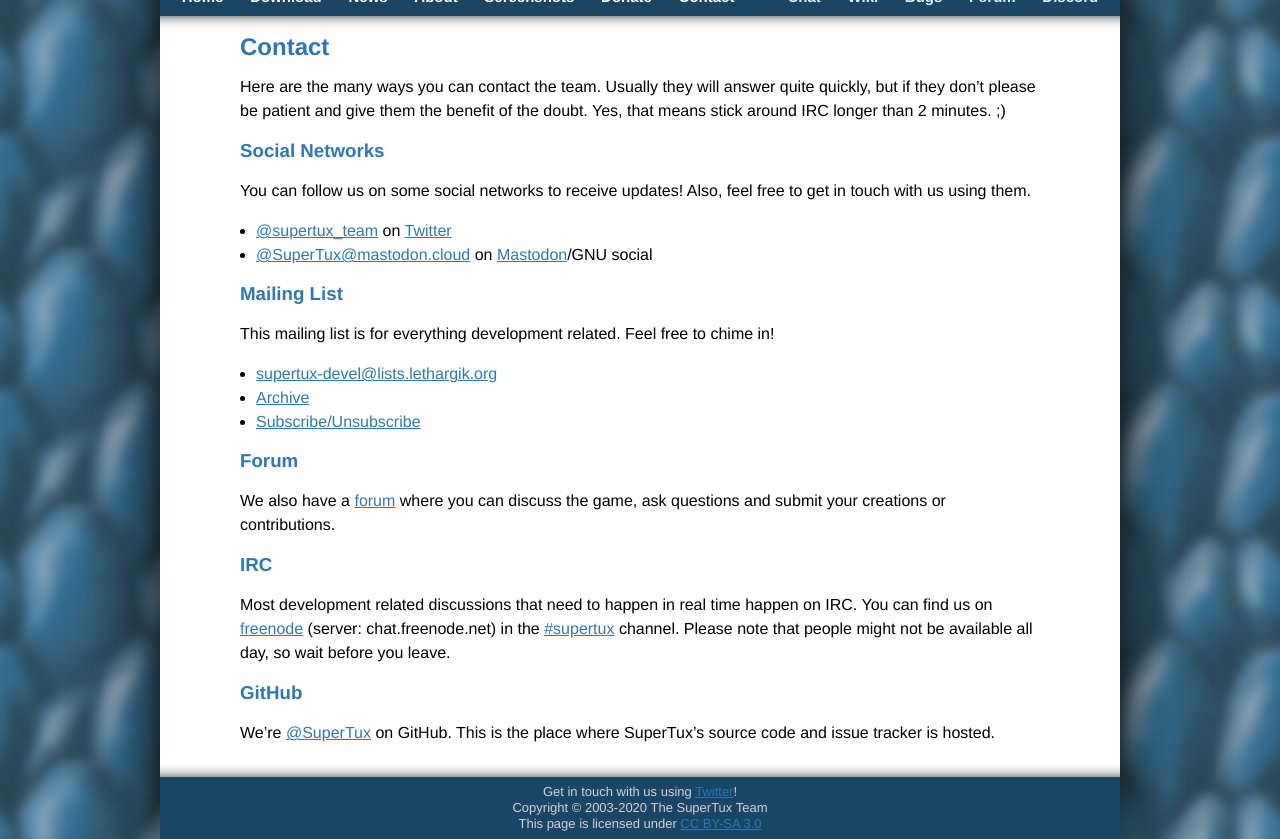
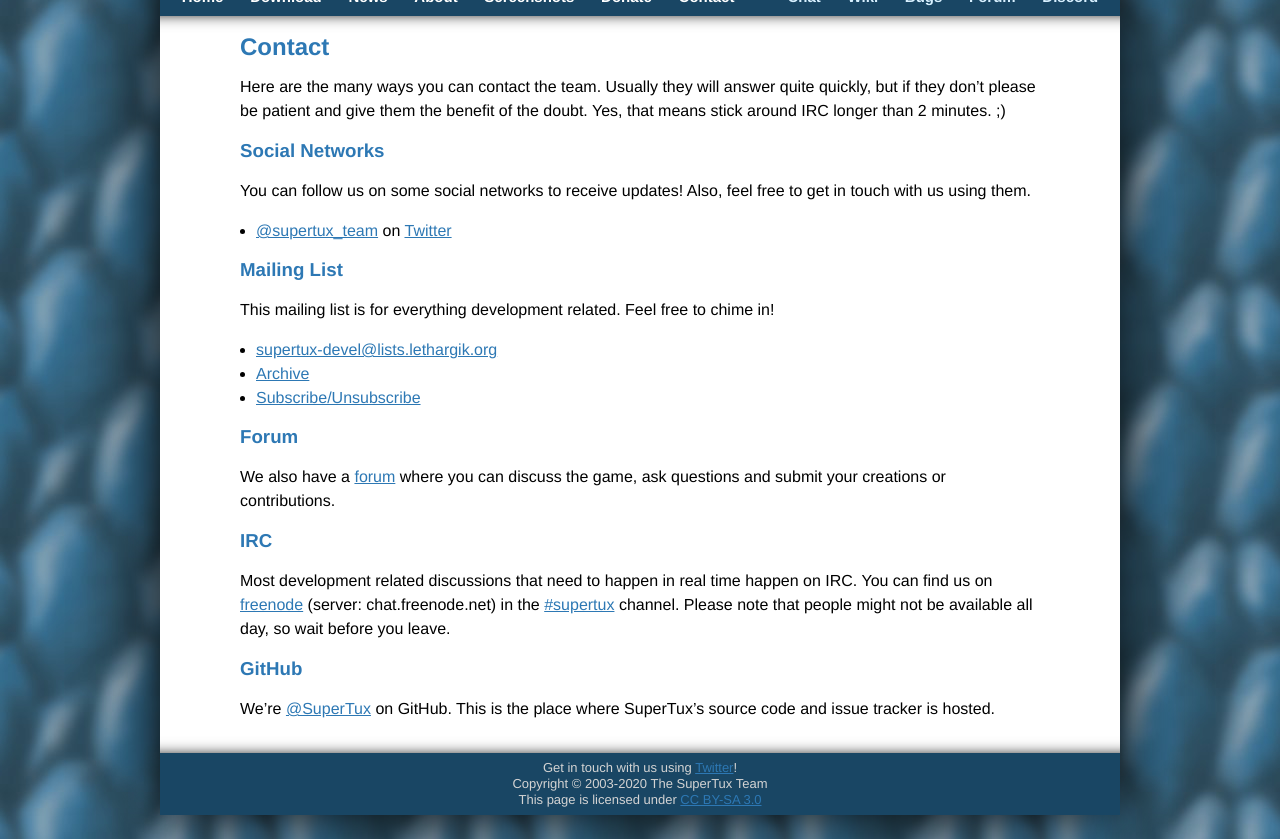
Before and after one commit to SuperTux/SuperTux.github.io, a Jekyll site: the page built from contact.md, in a window 1280 px wide and 900 px high, scrolled down 683 px, cut to the strip 61-900 px from the top of the window. Built offline with Jekyll 4.4.1, drawn with Linux system fonts in a browser that asks for light colours.

Commit message:
remove mastodon from Contact

```diff
--- a/contact.md
+++ b/contact.md
@@ -16,8 +16,6 @@
 
 - [@supertux\_team](https://twitter.com/supertux_team) on
   [Twitter](https://twitter.com)
-- [@SuperTux@mastodon.cloud](https://mastodon.cloud/@SuperTux) on
-  [Mastodon](https://github.com/tootsuite/mastodon)/GNU social
 
 ### Mailing List
 
```
